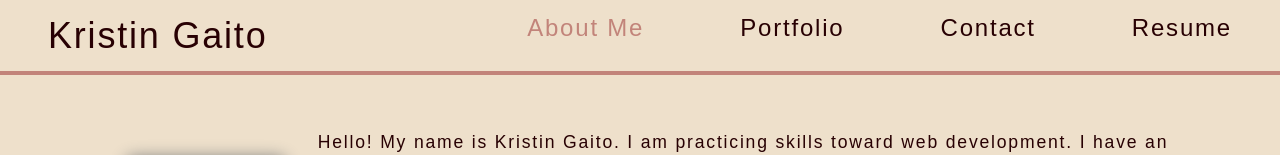
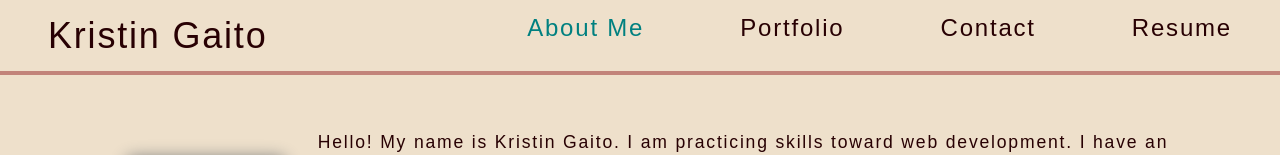
Before and after one commit to kngurley25/portfolio-spa, a React (Create React App) app: page / in a window 1280 px wide. In both pictures the pointer is over the link "About Me". Shown: the top 155 px of the page. Built offline with nearby package versions, Linux system fonts and the light colour scheme.

Commit message:
update nav link color, update redirect route

```diff
--- a/src/App.js
+++ b/src/App.js
@@ -18,7 +18,8 @@ function App() {
           <Route exact path = "/Project" component = {Project}></Route>
           <Route exact path = "/ContactForm" component = {ContactForm}></Route>
           <Route exact path = "/Resume" component = {Resume}></Route>
-          <Redirect to={About}></Redirect>
+          <Route component={About}></Route>
+          {/* <Redirect to={About}></Redirect> */}
         </Switch>
         <Footer></Footer>
       </Router>
--- a/src/index.css
+++ b/src/index.css
@@ -78,7 +78,7 @@ a {
   padding: var(--padding1);
 }
 a:hover {
-  color: var(--tertiary)
+  color: var(--accent);
 }
 
 /* header and navigation */
```
